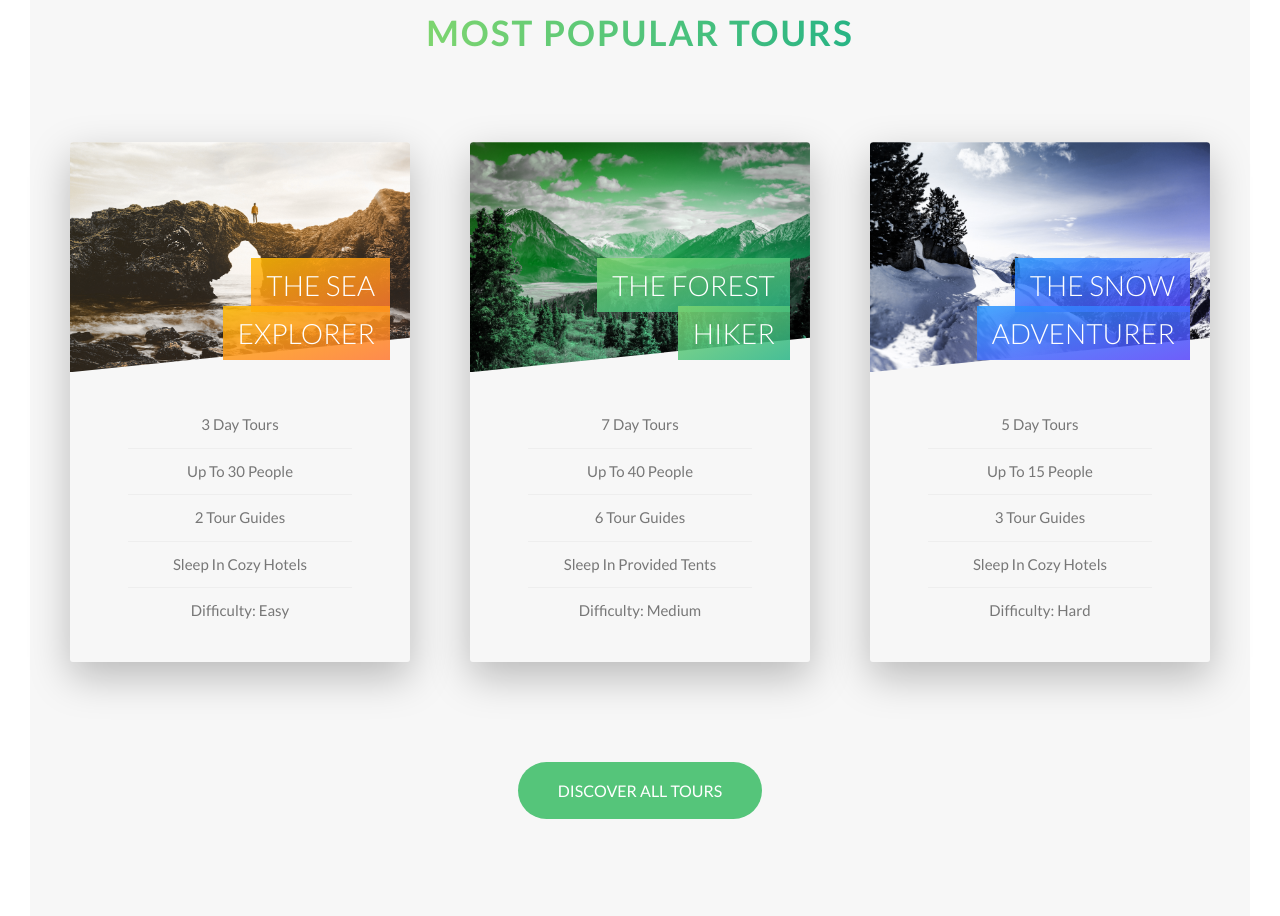
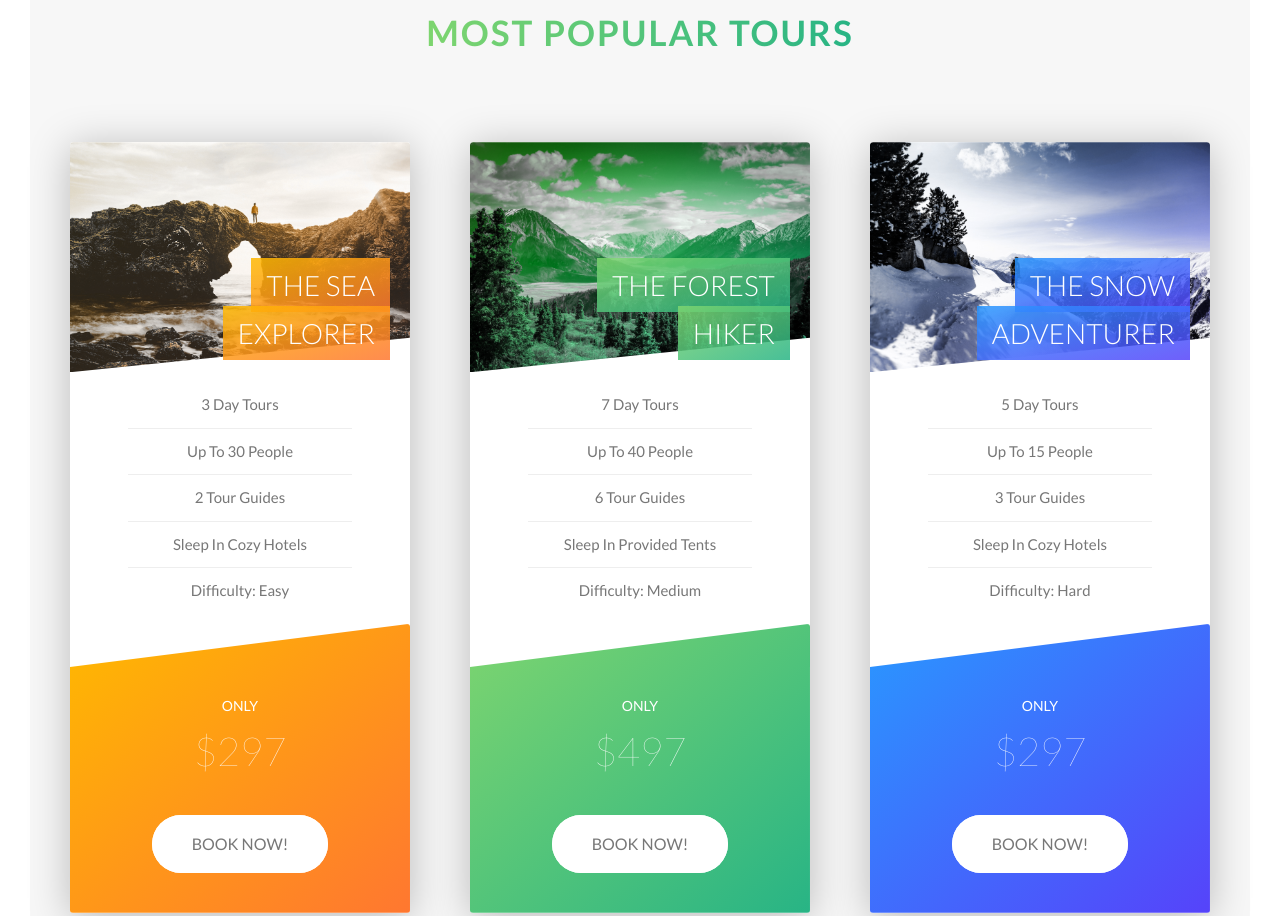
Before and after one commit to Hunjii/natours, a website: page index.html in a window 1280 px wide. Shown: the part 2378-3294 px from the top of the page. Drawn offline with Linux system fonts and the light colour scheme.

Commit message:
commit last

```diff
--- a/index.html
+++ b/index.html
@@ -9,7 +9,7 @@
       rel="stylesheet"
     />
     <link rel="stylesheet" href="css/icon-font.css" />
-    <link rel="stylesheet" href="css/main.css" />
+    <link rel="stylesheet" href="css/style.css" />
     <link rel="shortcut icon" type="image/png" href="img/favicon.png" />
 
     <title>Natours | Exciting tours for adventurous people</title>
```
